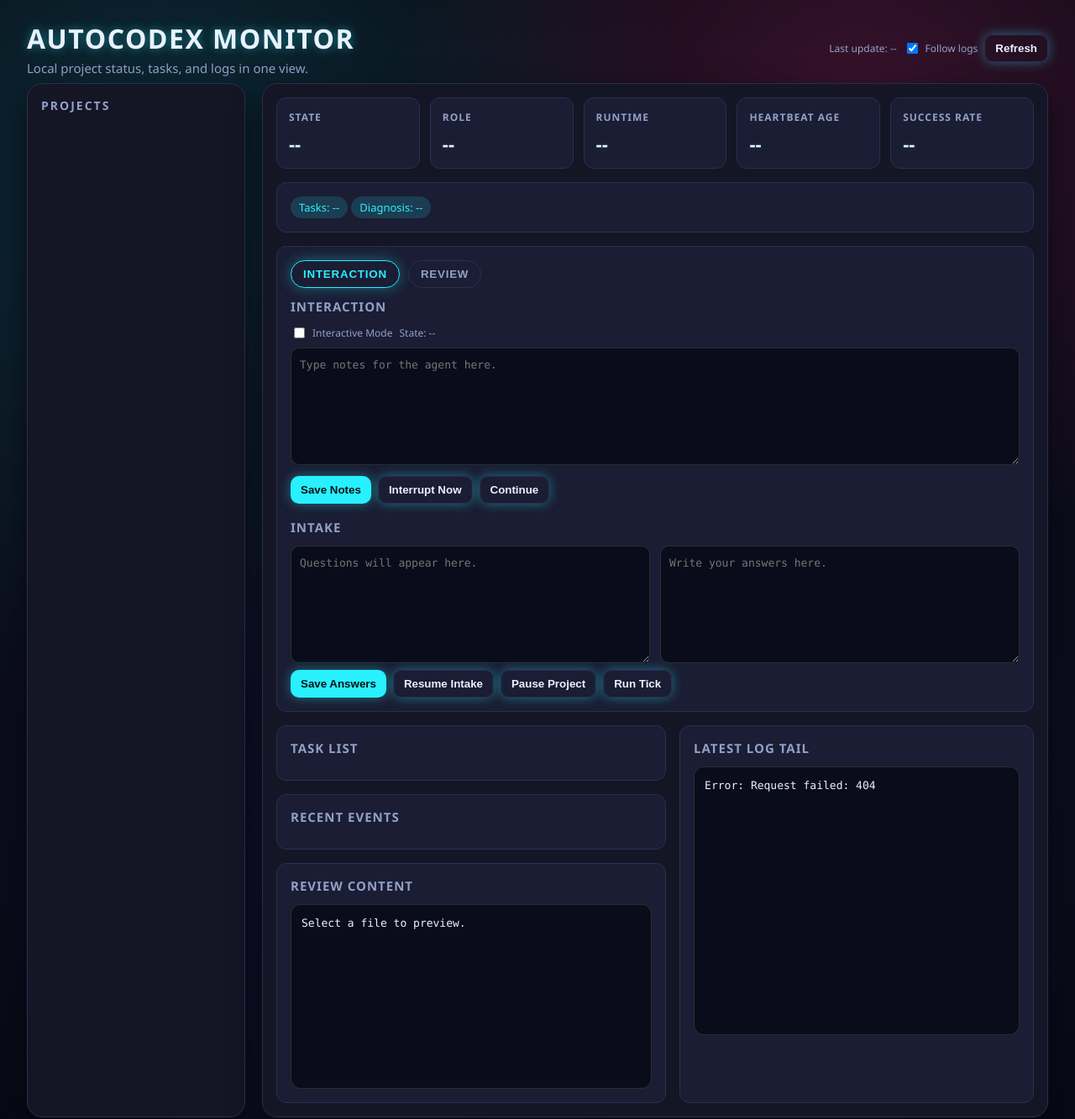
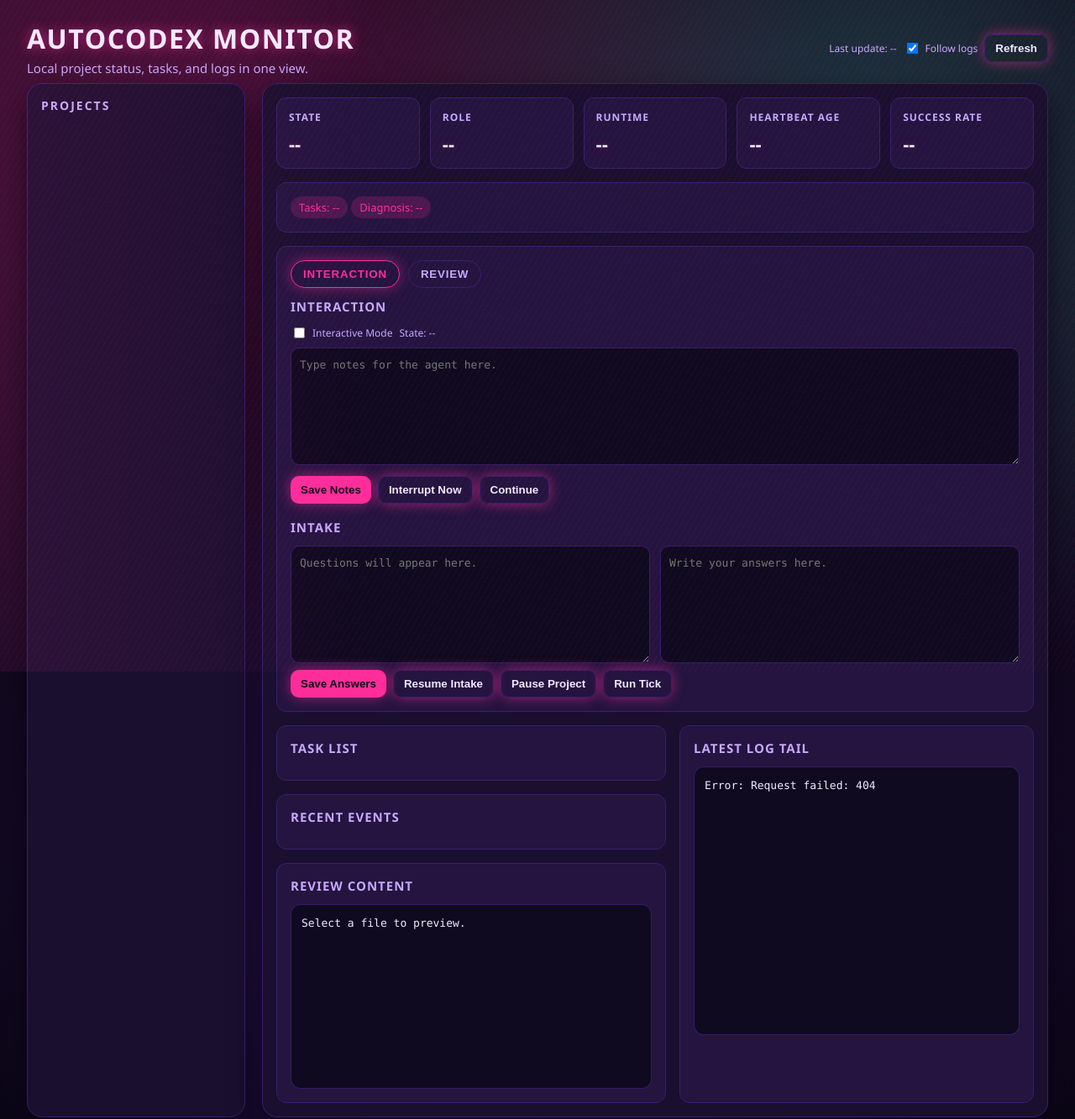
Before and after one commit to llkongs/AutoCodex, a plain HTML site: page dashboard/index.html in a window 1280 px wide. Shown: the top 1333 px of the page at 84% size. Drawn offline with Linux system fonts and the light colour scheme; no server answers.

Commit message:
Update dashboard cyberpunk styling

```diff
--- a/dashboard/index.html
+++ b/dashboard/index.html
@@ -6,16 +6,16 @@
     <title>AutoCodex Dashboard</title>
     <style>
       :root {
-        --bg: #0a0b14;
-        --panel: #141625;
-        --panel-2: #1a1d33;
-        --ink: #e9f2ff;
-        --muted: #93a1c8;
-        --accent: #28f0ff;
-        --accent-2: #ff3b8d;
-        --warning: #ffb454;
-        --border: #2a2f52;
-        --shadow: rgba(5, 6, 14, 0.7);
+        --bg: #0b0614;
+        --panel: #1a0f2e;
+        --panel-2: #24143f;
+        --ink: #f2eaff;
+        --muted: #c7a9ff;
+        --accent: #ff2d9a;
+        --accent-2: #7dfffb;
+        --warning: #ffd166;
+        --border: #3a1f6f;
+        --shadow: rgba(7, 3, 18, 0.75);
         --radius: 18px;
         --mono: "JetBrains Mono", "IBM Plex Mono", "SFMono-Regular", Menlo, Consolas, monospace;
         --sans: "Rajdhani", "Space Grotesk", "IBM Plex Sans", "Segoe UI", sans-serif;
@@ -30,11 +30,28 @@
         font-family: var(--sans);
         color: var(--ink);
         background:
-          radial-gradient(circle at 15% 15%, rgba(40, 240, 255, 0.15), transparent 40%),
-          radial-gradient(circle at 80% 10%, rgba(255, 59, 141, 0.2), transparent 35%),
-          radial-gradient(circle at 50% 80%, rgba(42, 39, 109, 0.4), transparent 55%),
-          linear-gradient(180deg, #070812 0%, #0b0d1c 60%, #070812 100%);
+          radial-gradient(circle at 20% 10%, rgba(255, 45, 154, 0.25), transparent 45%),
+          radial-gradient(circle at 80% 15%, rgba(125, 255, 251, 0.2), transparent 40%),
+          radial-gradient(circle at 50% 80%, rgba(128, 64, 255, 0.35), transparent 55%),
+          linear-gradient(180deg, #0a0615 0%, #12091f 55%, #090513 100%);
         min-height: 100vh;
+      }
+
+      body::before {
+        content: "";
+        position: fixed;
+        inset: 0;
+        background:
+          linear-gradient(90deg, rgba(255, 45, 154, 0.08), transparent 35%),
+          repeating-linear-gradient(
+            120deg,
+            rgba(255, 45, 154, 0.06) 0px,
+            rgba(255, 45, 154, 0.06) 1px,
+            transparent 1px,
+            transparent 6px
+          );
+        mix-blend-mode: screen;
+        pointer-events: none;
       }
 
       header {
@@ -49,7 +66,7 @@
         font-weight: 600;
         letter-spacing: 1.5px;
         text-transform: uppercase;
-        text-shadow: 0 0 12px rgba(40, 240, 255, 0.45);
+        text-shadow: 0 0 14px rgba(255, 45, 154, 0.65);
       }
 
       .subtitle {
@@ -105,11 +122,11 @@
 
       .project.active {
         border-color: var(--accent);
-        box-shadow: inset 0 0 0 1px rgba(123, 224, 164, 0.4);
+        box-shadow: inset 0 0 0 1px rgba(255, 45, 154, 0.45);
       }
 
       .project:hover {
-        border-color: rgba(123, 224, 164, 0.5);
+        border-color: rgba(255, 45, 154, 0.6);
       }
 
       .main {
@@ -143,7 +160,7 @@
       .card .value {
         font-size: 22px;
         font-weight: 600;
-        text-shadow: 0 0 10px rgba(40, 240, 255, 0.25);
+        text-shadow: 0 0 10px rgba(255, 45, 154, 0.4);
       }
 
       .badge {
@@ -152,7 +169,7 @@
         gap: 6px;
         padding: 4px 10px;
         border-radius: 999px;
-        background: rgba(40, 240, 255, 0.15);
+        background: rgba(255, 45, 154, 0.18);
         color: var(--accent);
         font-size: 13px;
       }
@@ -193,9 +210,9 @@
       .intake-box textarea {
         width: 100%;
         min-height: 140px;
-        background: #0a0c1c;
+        background: #0f0a1f;
         color: var(--ink);
-        border: 1px solid rgba(42, 52, 47, 0.9);
+        border: 1px solid rgba(58, 31, 111, 0.9);
         border-radius: 10px;
         padding: 10px;
         font-family: var(--mono);
@@ -206,9 +223,9 @@
       #interactionNotes {
         width: 100%;
         min-height: 140px;
-        background: #0a0c1c;
+        background: #0f0a1f;
         color: var(--ink);
-        border: 1px solid rgba(42, 52, 47, 0.9);
+        border: 1px solid rgba(58, 31, 111, 0.9);
         border-radius: 10px;
         padding: 10px;
         font-family: var(--mono);
@@ -238,8 +255,8 @@
         gap: 8px;
         padding: 8px 10px;
         border-radius: 10px;
-        background: rgba(10, 12, 26, 0.65);
-        border: 1px solid rgba(42, 52, 47, 0.8);
+        background: rgba(20, 10, 40, 0.7);
+        border: 1px solid rgba(58, 31, 111, 0.8);
       }
 
       .task .name {
@@ -255,9 +272,9 @@
         font-family: var(--mono);
         font-size: 13px;
         line-height: 1.5;
-        background: #0a0c1c;
+        background: #0f0a1f;
         border-radius: 12px;
-        border: 1px solid rgba(42, 52, 47, 0.9);
+        border: 1px solid rgba(58, 31, 111, 0.9);
         padding: 12px;
         height: 320px;
         overflow: auto;
@@ -268,9 +285,9 @@
         font-family: var(--mono);
         font-size: 13px;
         line-height: 1.5;
-        background: #0a0c1c;
+        background: #0f0a1f;
         border-radius: 12px;
-        border: 1px solid rgba(42, 52, 47, 0.9);
+        border: 1px solid rgba(58, 31, 111, 0.9);
         padding: 12px;
         height: 220px;
         overflow: auto;
@@ -287,13 +304,13 @@
 
       .btn {
         background: var(--accent);
-        color: #061016;
+        color: #120515;
         border: none;
         padding: 8px 12px;
         border-radius: 10px;
         font-weight: 600;
         cursor: pointer;
-        box-shadow: 0 0 14px rgba(40, 240, 255, 0.4);
+        box-shadow: 0 0 16px rgba(255, 45, 154, 0.55);
       }
 
       .btn.alt {
@@ -324,7 +341,7 @@
       .tab.active {
         border-color: var(--accent);
         color: var(--accent);
-        box-shadow: 0 0 16px rgba(40, 240, 255, 0.35);
+        box-shadow: 0 0 16px rgba(255, 45, 154, 0.45);
       }
 
       .tab-panel {
```
